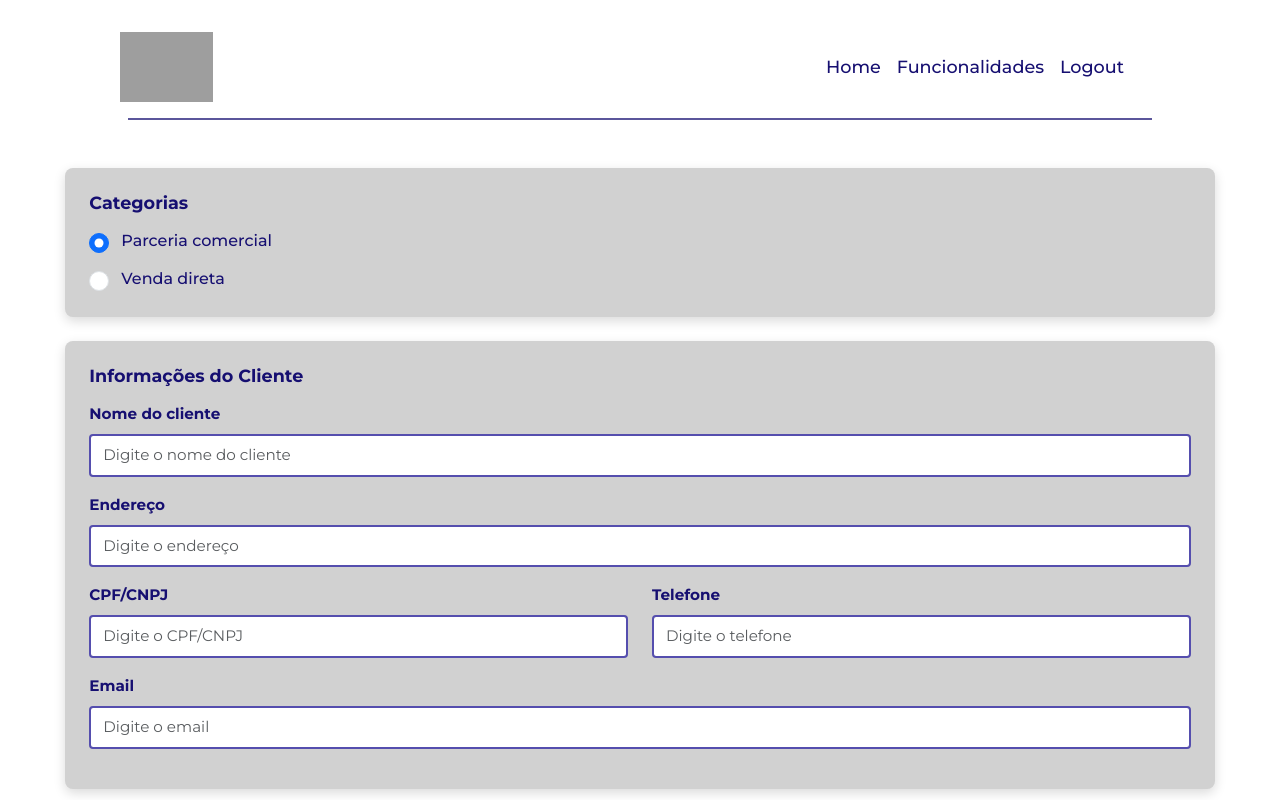
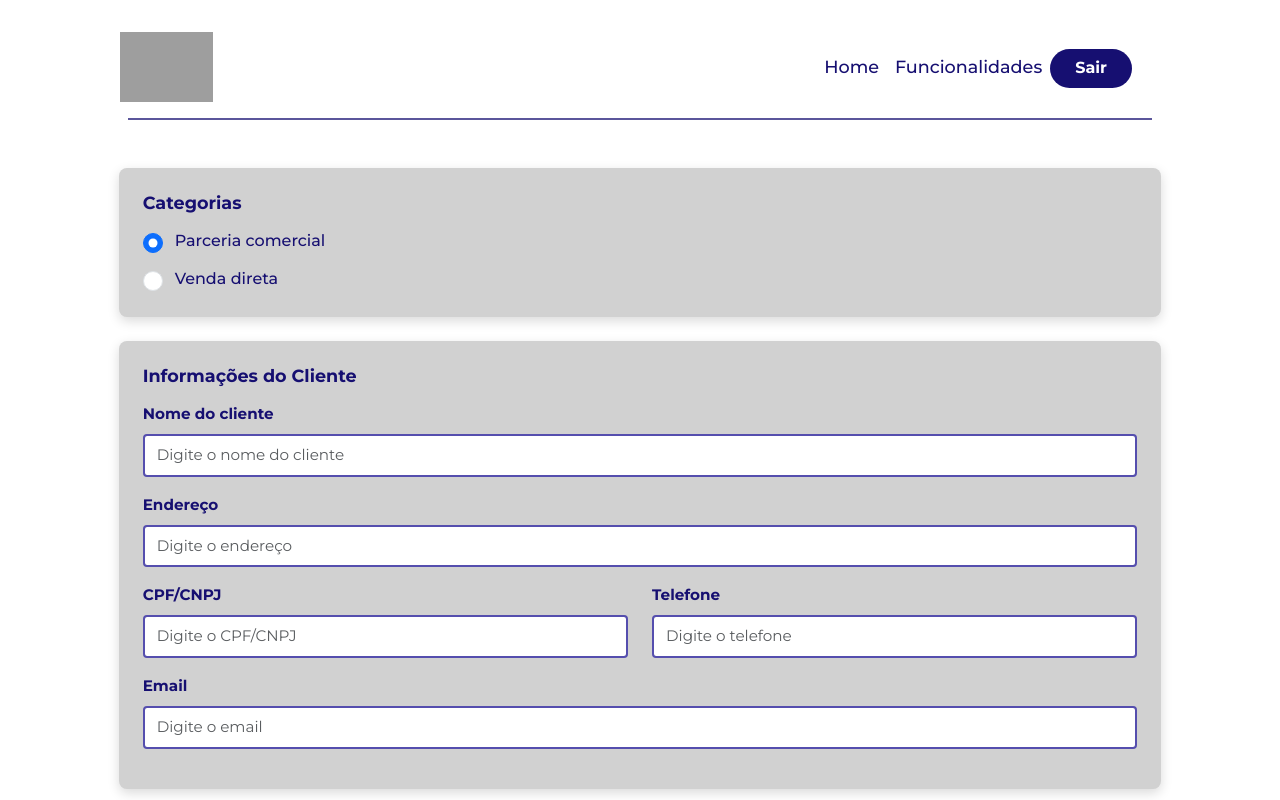
Before and after one commit to MatheusDalcorso/Projeto-Integrador-Fatec---Essenza, a plain HTML site: page vendas/cadastrar.html in a window 1280 px wide. Shown: the top 800 px of the page. Drawn offline with nearby package versions, Linux system fonts and the light colour scheme; grey boxes are pictures that could not be loaded.

Commit message:
Alteracao para ajuste no Logout, troquei texto para Sair e ajustei o css para combinar com design

```diff
--- a/vendas/cadastrar.html
+++ b/vendas/cadastrar.html
@@ -31,57 +31,6 @@
 
                 </div>
                 <div class="col-auto ms-auto">
-                    <!-- <nav class="navbar-nav">
-                        <a href="index.html" class="nav-link">HOME</a>
-                        <!- <a href="#" class="nav-link">SOBRE</a> ->
-                        <a href="#" class="nav-link">FUNCIONALIDADES</a>
-                        <a href="#" class="nav-link login-btn">LOGIN</a>
-                    </nav> -->
-
-
-                    <!-- <nav class="navbar-nav">
-                        <ul class="nav justify-content-end">
-                            <!- <li class="nav-item">
-                            <a class="nav-link active" aria-current="page" href="#">Active</a>
-                        </li> ->
-                            <li class="nav-item">
-                                <a class="nav-link" href="#">Home</a>
-                            </li>
-                            <li class="nav-item">
-                                <a class="nav-link" href="#">Funcionalidades</a>
-                            </li>
-                            <li class="nav-item">
-                                <a class="nav-link" href="#">Logout</a>
-                            </li>
-                            <!- <li class="nav-item">
-                            <a class="nav-link disabled" aria-disabled="true">Disabled</a>
-                        </li> ->
-                        </ul>
-                    </nav> -->
-
-                    <!-- <nav class="navbar navbar-expand-md">
-                        <div class="container-fluid">
-                            <button class="navbar-toggler" type="button" data-bs-toggle="collapse"
-                                data-bs-target="#navbarTogglerDemo02" aria-controls="navbarTogglerDemo02"
-                                aria-expanded="false" aria-label="Toggle navigation">
-                                <span class="navbar-toggler-icon"></span>
-                            </button>
-                            <div class="collapse navbar-collapse" id="navbarTogglerDemo02">
-                                <ul class="navbar-nav me-auto mb-2 mb-lg-0">
-                                    <li class="nav-item">
-                                        <a class="nav-link" href="/index.html">Home</a>
-                                    </li>
-                                    <li class="nav-item">
-                                        <a class="nav-link" href="/funcionalidades/index.html">Funcionalidades</a>
-                                    </li>
-                                    <li class="nav-item">
-                                        <a class="nav-link" href="/index.html">Logout</a>
-                                    </li>
-                                </ul>
-                            </div>
-                        </div>
-                    </nav> -->
-
                     <nav class="navbar navbar-expand-md ">
                         <div class="container-fluid">
                             <button class="navbar-toggler" type="button" data-bs-toggle="offcanvas"
@@ -105,7 +54,7 @@
                                             <a class="nav-link" href="/funcionalidades/index.html">Funcionalidades</a>
                                         </li>
                                         <li class="nav-item">
-                                            <a class="nav-link" href="/">Logout</a>
+                                            <button type="button" class="btn btn-sair" onclick="location.href='/index.html'">Sair</button>
                                         </li>
                                     </ul>
                                 </div>
@@ -123,7 +72,7 @@
     <main class="main-content">
         <div class="container-fluid">
             <div class="row">
-                <div class="col-lg-11 mx-auto">
+                <div class="col-lg-10 mx-auto">
                     <!-- Category Selection -->
                     <div class="card-section">
                         <h3 class="cor_primaria section-title ">Categorias</h3>
--- a/vendas/style.css
+++ b/vendas/style.css
@@ -42,6 +42,24 @@ body {
     color: white;
     padding: 1rem 0;
     /* box-shadow: 0 2px 8px rgba(0, 0, 0, 0.2); */
+}
+
+.btn-sair {
+    background-color: var(--cor-primaria);
+    color: white;
+    /* border: 2px solid var(--cor-primaria); */
+    padding: 0.4rem 1.5rem;
+    margin-top: 0.2rem;
+    border-radius: 30px;
+    font-weight: bold;
+    cursor: pointer;
+    transition: background-color 0.3s ease;
+}
+
+.btn-sair:hover {
+    background-color: white;
+    border: 1px solid var(--cor-primaria);
+    color: var(--cor-primaria);
 }
 
 .logo-box {
```
Also changed, not shown: vendas/detalhes.html (+2 -10 lines), vendas/listar.html (+1 -1 lines).
